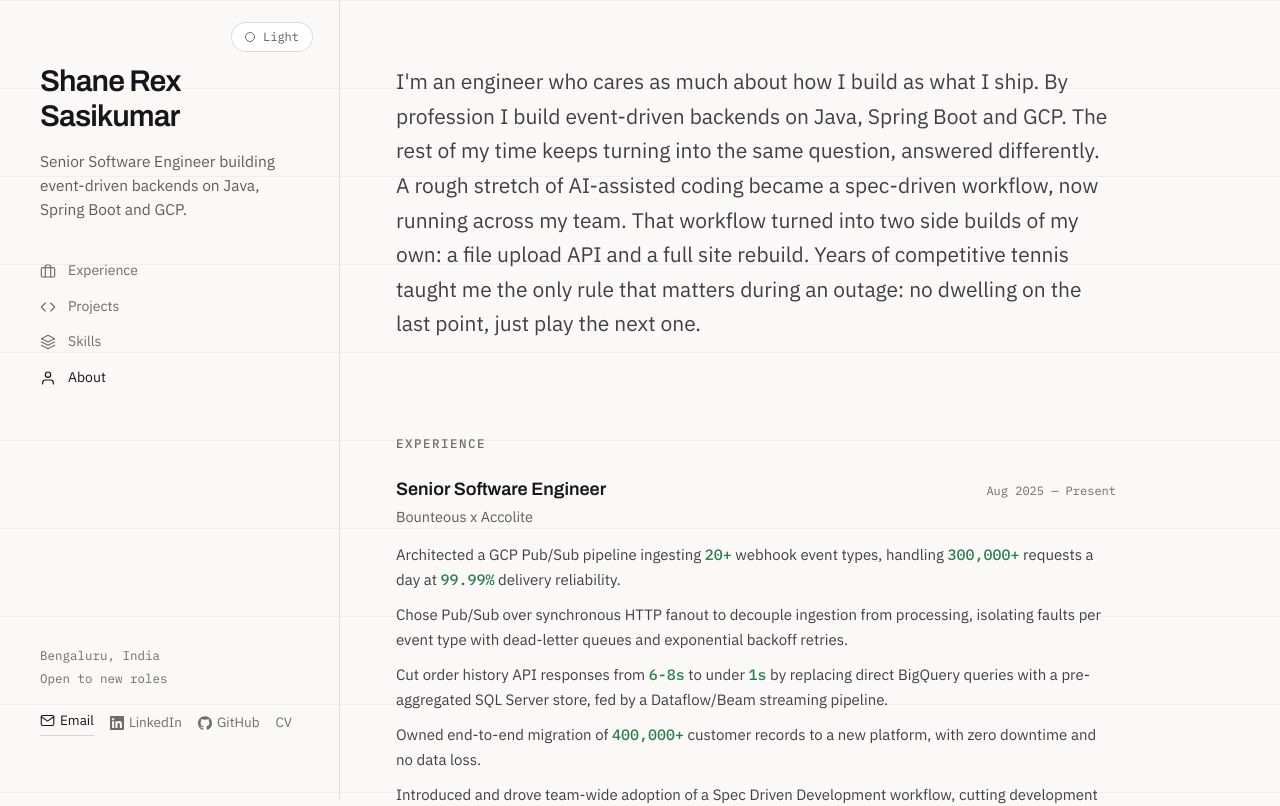
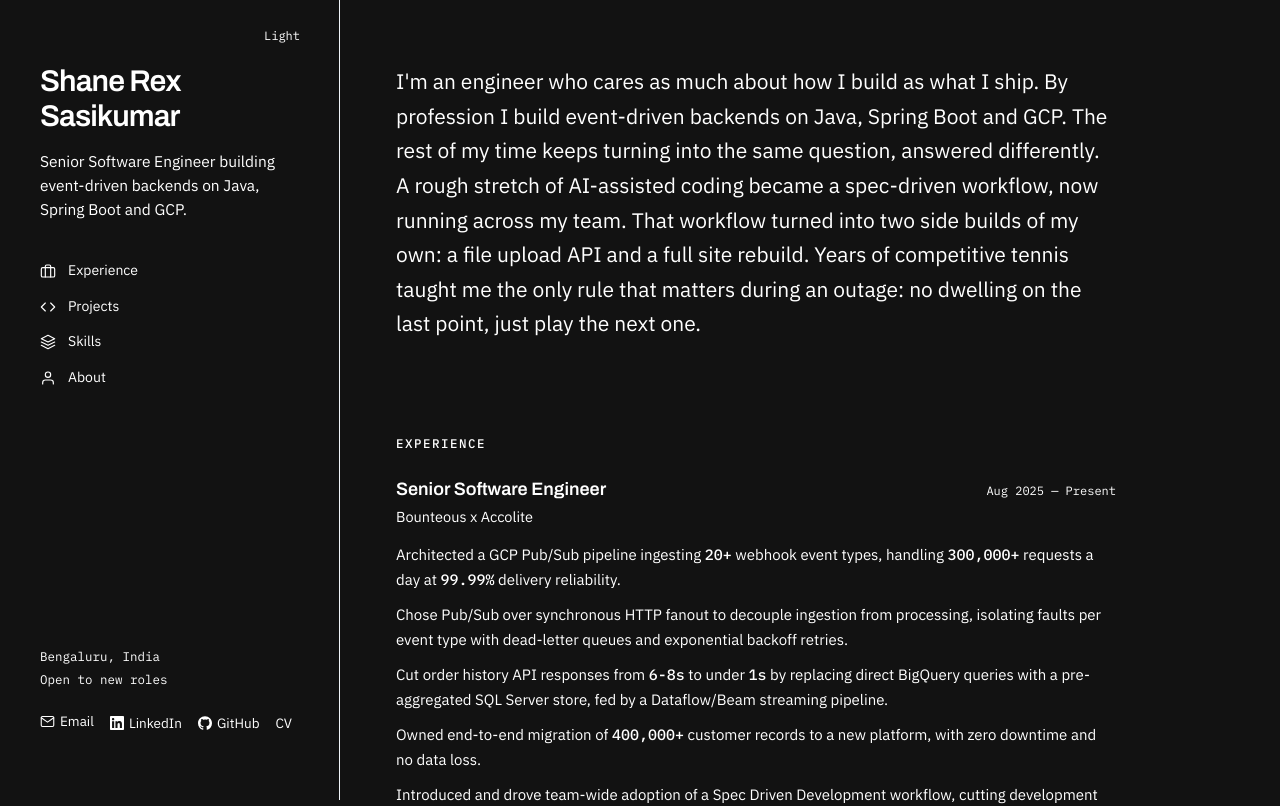
Before and after one commit to Shanerex/portfolio, a Next.js app: page / in a window 1280 px wide. Shown: the top 806 px of the page. Built offline with nearby package versions, Linux system fonts and the light colour scheme.

Commit message:
feat: add night/day design tokens and a WCAG contrast guard

```diff
--- a/app/globals.css
+++ b/app/globals.css
@@ -1,3 +1,69 @@
+/* ============ Redesign tokens ============ */
+:root {
+  /* Type */
+  --t-hero:    clamp(44px, 9vw, 132px);   --lh-hero: .92;   --ls-hero: -.04em;
+  --t-display: clamp(28px, 4vw, 46px);    --lh-display: 1.05; --ls-display: -.025em;
+  --t-metric:  clamp(22px, 3.2vw, 38px);
+  --t-h3:      20px;   --lh-h3: 1.3;
+  --t-h4:      17px;   --lh-h4: 1.3;
+  --t-lede:    clamp(19px, 2.2vw, 24px);  --lh-lede: 1.6;
+  --t-body:    16px;   --lh-body: 1.7;
+  --t-sm:      14.5px; --lh-sm: 1.6;
+  --t-label:   12px;   --ls-label: .2em;
+  --t-meta:    12.5px;
+
+  /* Spacing */
+  --s-1: 4px;  --s-2: 8px;   --s-3: 12px; --s-4: 16px;  --s-5: 24px; --s-6: 32px;
+  --s-7: 48px; --s-8: 64px;  --s-9: 96px; --s-10: 128px; --s-11: 176px;
+
+  /* Layout */
+  --page-max: 1280px;
+  --gutter:   clamp(20px, 4vw, 56px);
+  --col-gap:  clamp(16px, 2.5vw, 32px);
+  --rail-w:   clamp(112px, 10vw, 168px);
+
+  /* Motion */
+  --ease-cut:  cubic-bezier(.2, .9, .25, 1);
+  --ease-wipe: cubic-bezier(.65, 0, .35, 1);
+  --dur-cut:   380ms;
+  --dur-wipe:  700ms;
+  --dur-hover: 250ms;
+  --dur-theme: 450ms;
+}
+
+:root,
+[data-theme='night'] {
+  color-scheme: dark;
+  --surround:    #060A11;
+  --court:       #0F3A63;
+  --court-tint:  #0A2440;
+  --line:        #EEF3F8;
+  --line-2:      #9DB0C6;
+  --meta:        #6E839B;
+  --ball:        #DCF24B;
+  --ball-ink:    #DCF24B;
+  --on-court:    #EEF3F8;
+  --flood:       rgba(255, 247, 225, .16);
+  --rule:        rgba(238, 243, 248, .16);
+  --rule-strong: rgba(238, 243, 248, .30);
+}
+
+[data-theme='day'] {
+  color-scheme: light;
+  --surround:    #EAEDF1;
+  --court:       #1F5A93;
+  --court-tint:  #3E7CB8;
+  --line:        #0C1A2A;
+  --line-2:      #3C4E63;
+  --meta:        #56677D;
+  --ball:        #DCF24B;
+  --ball-ink:    #55670A;
+  --on-court:    #F7F9FB;
+  --flood:       rgba(255, 250, 235, .70);
+  --rule:        rgba(12, 26, 42, .14);
+  --rule-strong: rgba(12, 26, 42, .28);
+}
+
 :root {
   /* ---------- Typography ---------- */
   --font-display: var(--font-archivo), system-ui, sans-serif;      /* headings, 600 */
@@ -46,7 +112,6 @@
 }
 
 /* ---------- Light theme (default) ---------- */
-:root,
 [data-theme='light'] {
   color-scheme: light;
   --bg:    #faf9f7;             /* page background */
--- a/app/layout.tsx
+++ b/app/layout.tsx
@@ -4,9 +4,9 @@ import './globals.css'
 
 const archivo = Archivo({
   subsets: ['latin'],
-  weight: ['600'],
   variable: '--font-archivo',
   display: 'swap',
+  axes: ['wdth'],
 })
 
 const plexSans = IBM_Plex_Sans({
--- a/design/tokens.css
+++ b/design/tokens.css
@@ -1,113 +1,67 @@
+/* Source of truth is app/globals.css. This file mirrors it for design reference. */
+
+/* ============ Redesign tokens ============ */
 :root {
-  /* ---------- Typography ---------- */
-  --font-display: 'Archivo', system-ui, sans-serif;      /* headings, 600 */
-  --font-body: 'IBM Plex Sans', system-ui, sans-serif;   /* body, 400 */
-  --font-mono: 'IBM Plex Mono', ui-monospace, monospace; /* labels, meta, chips */
+  /* Type */
+  --t-hero:    clamp(44px, 9vw, 132px);   --lh-hero: .92;   --ls-hero: -.04em;
+  --t-display: clamp(28px, 4vw, 46px);    --lh-display: 1.05; --ls-display: -.025em;
+  --t-metric:  clamp(22px, 3.2vw, 38px);
+  --t-h3:      20px;   --lh-h3: 1.3;
+  --t-h4:      17px;   --lh-h4: 1.3;
+  --t-lede:    clamp(19px, 2.2vw, 24px);  --lh-lede: 1.6;
+  --t-body:    16px;   --lh-body: 1.7;
+  --t-sm:      14.5px; --lh-sm: 1.6;
+  --t-label:   12px;   --ls-label: .2em;
+  --t-meta:    12.5px;
 
-  --text-h1: 30px;   --lh-h1: 1.18;  --ls-h1: -0.03em;   /* sidebar name */
-  --text-lede: 21px; --lh-lede: 1.65;                    /* opening paragraph */
-  --text-h3: 18px;   --lh-h3: 1.3;                       /* job title */
-  --text-h4: 16.5px; --lh-h4: 1.3;                       /* project title */
-  --text-body: 15px; --lh-body: 1.7;                     /* bullets */
-  --text-body-lg: 16px; --lh-body-lg: 1.8;               /* About paragraph */
-  --text-sm: 15.5px; --lh-sm: 1.55;                      /* sidebar blurb */
-  --text-sm2: 14.5px; --lh-sm2: 1.6;                     /* project desc, company */
-  --text-nav: 14px;
-  --text-meta: 12px;    --lh-meta: 1.9;                  /* mono dates, location */
-  --text-label: 12.5px; --ls-label: 0.12em;              /* SECTION LABELS, uppercase */
-  --text-chip: 13px;                                     /* skill chips */
-  --text-tag: 11.5px;                                    /* project stack tag */
+  /* Spacing */
+  --s-1: 4px;  --s-2: 8px;   --s-3: 12px; --s-4: 16px;  --s-5: 24px; --s-6: 32px;
+  --s-7: 48px; --s-8: 64px;  --s-9: 96px; --s-10: 128px; --s-11: 176px;
 
-  /* ---------- Spacing scale (px) ---------- */
-  --sp-1: 5px;  --sp-2: 8px;  --sp-3: 12px; --sp-4: 14px; --sp-5: 16px;
-  --sp-6: 18px; --sp-7: 22px; --sp-8: 26px; --sp-9: 28px; --sp-10: 34px;
-  --sp-11: 38px; --sp-12: 44px; --sp-13: 48px; --sp-14: 52px; --sp-15: 56px;
-  --sp-16: 64px; --sp-17: 90px;
+  /* Layout */
+  --page-max: 1280px;
+  --gutter:   clamp(20px, 4vw, 56px);
+  --col-gap:  clamp(16px, 2.5vw, 32px);
+  --rail-w:   clamp(112px, 10vw, 168px);
 
-  /* ---------- Layout ---------- */
-  --sidebar-w: 340px;
-  --content-max: 720px;
-  --sidebar-pad: 64px 40px;
-  --content-pad: 64px 56px 90px;
-
-  /* ---------- Radius ---------- */
-  --radius-pill: 99px;   /* skill chips, theme toggle */
-  --radius-sm: 8px;      /* only if you add cards */
-
-  /* ---------- Motion ---------- */
-  --ease-out: cubic-bezier(.2, .8, .2, 1);
-  --dur-reveal: .6s;
-  --dur-reveal-lede: .7s;
-  --dur-hover: .3s;
-  --dur-theme: .35s;
-  --reveal-offset: 12px;   /* 14px for the lede */
-
-  /* No shadows anywhere. No accent colour. Hierarchy is type + hairlines only. */
+  /* Motion */
+  --ease-cut:  cubic-bezier(.2, .9, .25, 1);
+  --ease-wipe: cubic-bezier(.65, 0, .35, 1);
+  --dur-cut:   380ms;
+  --dur-wipe:  700ms;
+  --dur-hover: 250ms;
+  --dur-theme: 450ms;
 }
 
-/* ---------- Light theme (default) ---------- */
 :root,
-[data-theme='light'] {
-  --bg:    #faf9f7;             /* page background */
-  --panel: #ffffff;             /* raised surface: theme toggle */
-  --fg:    #16161a;             /* headings, primary links */
-  --fg2:   #3f3f45;             /* body copy, bullets, chips */
-  --fg3:   #5f5d59;             /* secondary text, company, project desc */
-  --fg4:   #7a7772;             /* section labels, inactive nav */
-  --fg5:   #8d8a85;             /* mono meta: dates, location, stack tags */
-  --line:  rgba(0, 0, 0, .10);  /* section dividers, sidebar border */
-  --line2: rgba(0, 0, 0, .14);  /* chip borders, link underlines */
-  --hover: rgba(0, 0, 0, .035); /* optional row hover wash */
+[data-theme='night'] {
+  color-scheme: dark;
+  --surround:    #060A11;
+  --court:       #0F3A63;
+  --court-tint:  #0A2440;
+  --line:        #EEF3F8;
+  --line-2:      #9DB0C6;
+  --meta:        #6E839B;
+  --ball:        #DCF24B;
+  --ball-ink:    #DCF24B;
+  --on-court:    #EEF3F8;
+  --flood:       rgba(255, 247, 225, .16);
+  --rule:        rgba(238, 243, 248, .16);
+  --rule-strong: rgba(238, 243, 248, .30);
 }
 
-/* ---------- Dark theme ---------- */
-[data-theme='dark'] {
-  --bg:    #101011;
-  --panel: #17171a;
-  --fg:    #edebe8;
-  --fg2:   #c4c1bd;
-  --fg3:   #a4a19c;
-  --fg4:   #8e8b87;
-  --fg5:   #78756f;
-  --line:  rgba(255, 255, 255, .09);
-  --line2: rgba(255, 255, 255, .14);
-  --hover: rgba(255, 255, 255, .03);
+[data-theme='day'] {
+  color-scheme: light;
+  --surround:    #EAEDF1;
+  --court:       #1F5A93;
+  --court-tint:  #3E7CB8;
+  --line:        #0C1A2A;
+  --line-2:      #3C4E63;
+  --meta:        #56677D;
+  --ball:        #DCF24B;
+  --ball-ink:    #55670A;
+  --on-court:    #F7F9FB;
+  --flood:       rgba(255, 250, 235, .70);
+  --rule:        rgba(12, 26, 42, .14);
+  --rule-strong: rgba(12, 26, 42, .28);
 }
-
-/* ---------- Base ---------- */
-html { color-scheme: light dark; }
-body {
-  margin: 0;
-  background: var(--bg);
-  color: var(--fg);
-  font-family: var(--font-body);
-  font-size: var(--text-body);
-  line-height: var(--lh-body);
-  -webkit-font-smoothing: antialiased;
-  transition: background var(--dur-theme) ease, color var(--dur-theme) ease;
-}
-a { color: var(--fg); text-decoration: none; }
-a:hover { color: var(--fg2); }
-h1, h2, h3, h4 { font-family: var(--font-display); font-weight: 600; margin: 0; }
-
-/* ---------- Section label ---------- */
-.label {
-  font-family: var(--font-mono);
-  font-size: var(--text-label);
-  font-weight: 500;
-  letter-spacing: var(--ls-label);
-  text-transform: uppercase;
-  color: var(--fg4);
-  line-height: 1;
-}
-
-/* ---------- Scroll reveal (JS adds .is-in via IntersectionObserver) ---------- */
-.reveal {
-  opacity: 0;
-  transform: translateY(var(--reveal-offset));
-  transition: opacity var(--dur-reveal) ease, transform var(--dur-reveal) ease;
-}
-.reveal.is-in { opacity: 1; transform: none; }
-@media (prefers-reduced-motion: reduce) {
-  .reveal { opacity: 1; transform: none; transition: none; }
-}
```
Also changed, not shown: tests/helpers/contrast.ts (added, +32 -0 lines), 1 other file (tests, documents, lock files or other folders).
